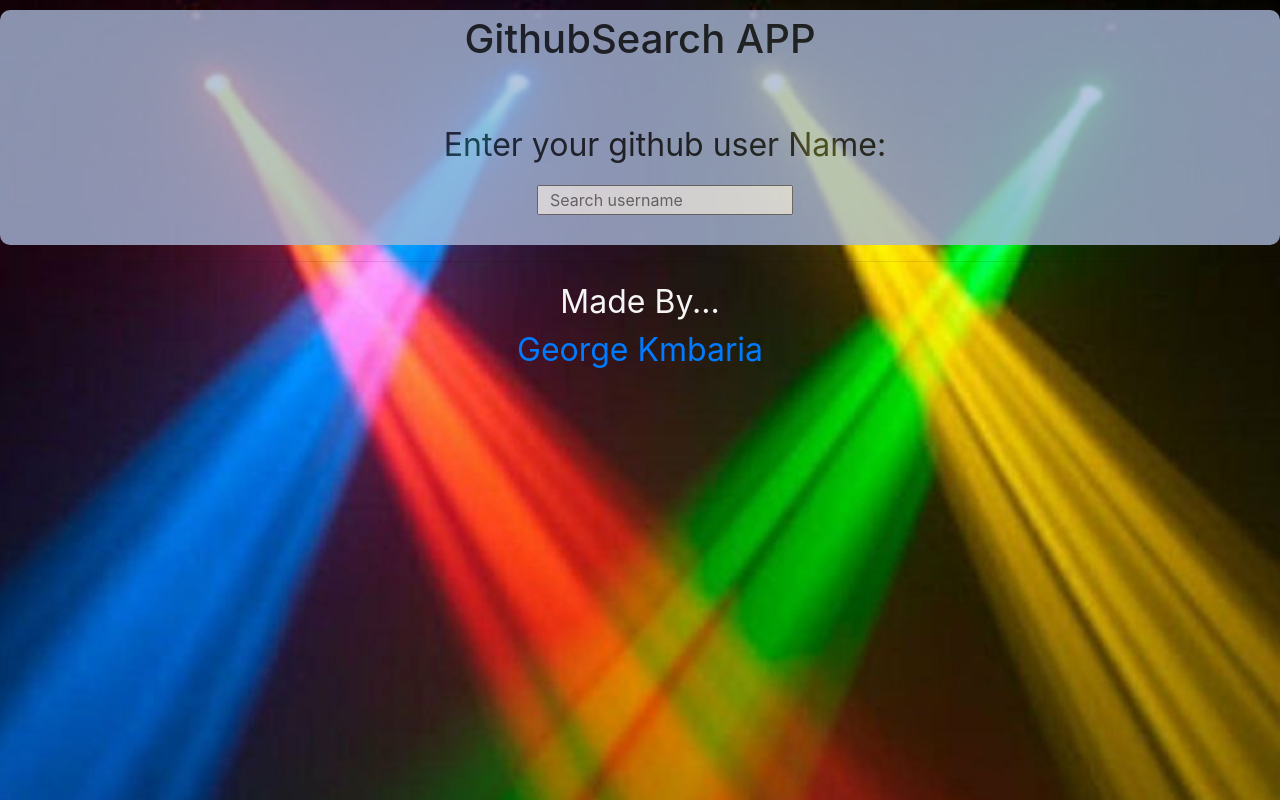
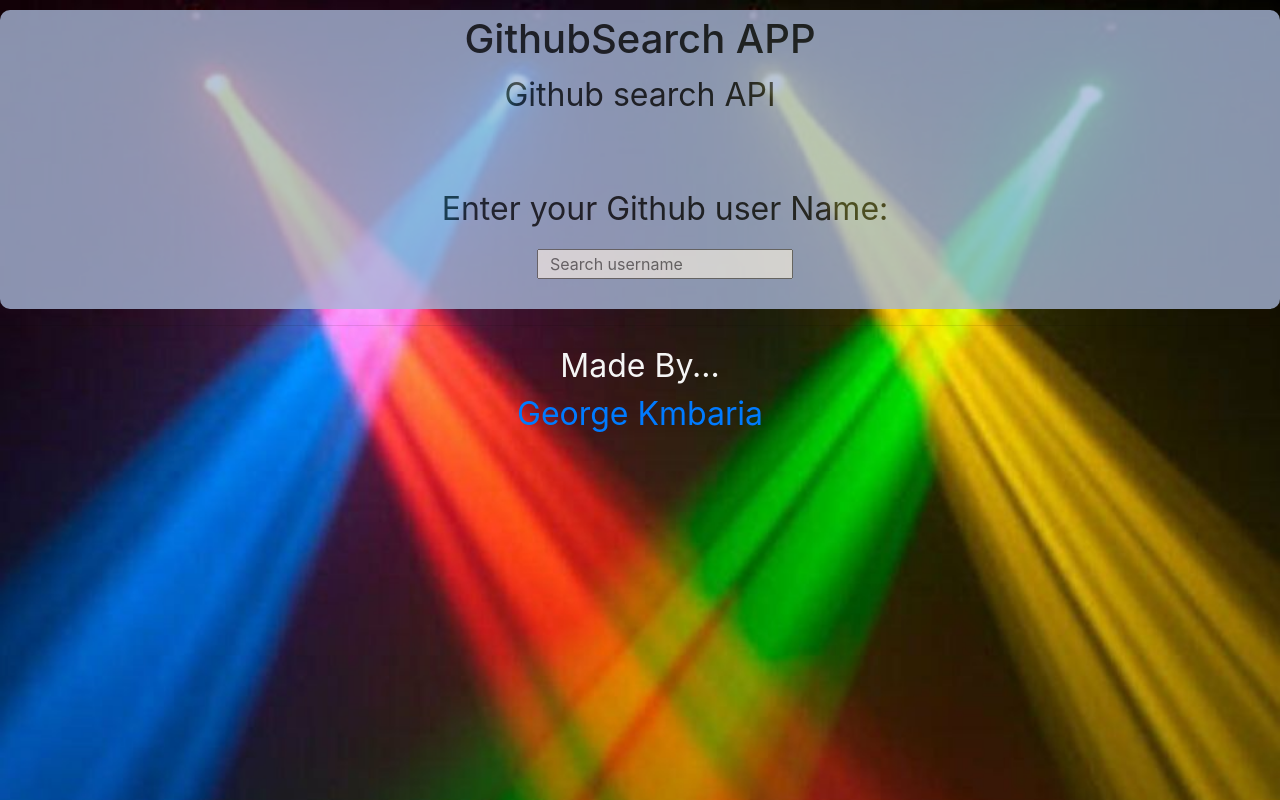
Before and after one commit to Kmbaria/github-API, an Angular app: page / in a window 1280 px wide. Built offline with nearby package versions, Linux system fonts and the light colour scheme; a web font is replaced by a local one.

Commit message:
profile.component.html

```diff
--- a/src/app/components/profile/profile.component.html
+++ b/src/app/components/profile/profile.component.html
@@ -1,10 +1,10 @@
 <div class="container-fluid">
     <h1>GithubSearch APP</h1>
-
+    <P>Github search API</P>
     <form action="" class="search-one">
         <div class="one">
 
-            <p>Enter your github user Name:</p>
+            <p>Enter your Github user Name:</p>
             <input type="text" class="form-controll" placeholder="  Search username" [(ngModel)]="username"
                 name="username" (keyup)="findProfile()">
         </div>
```
